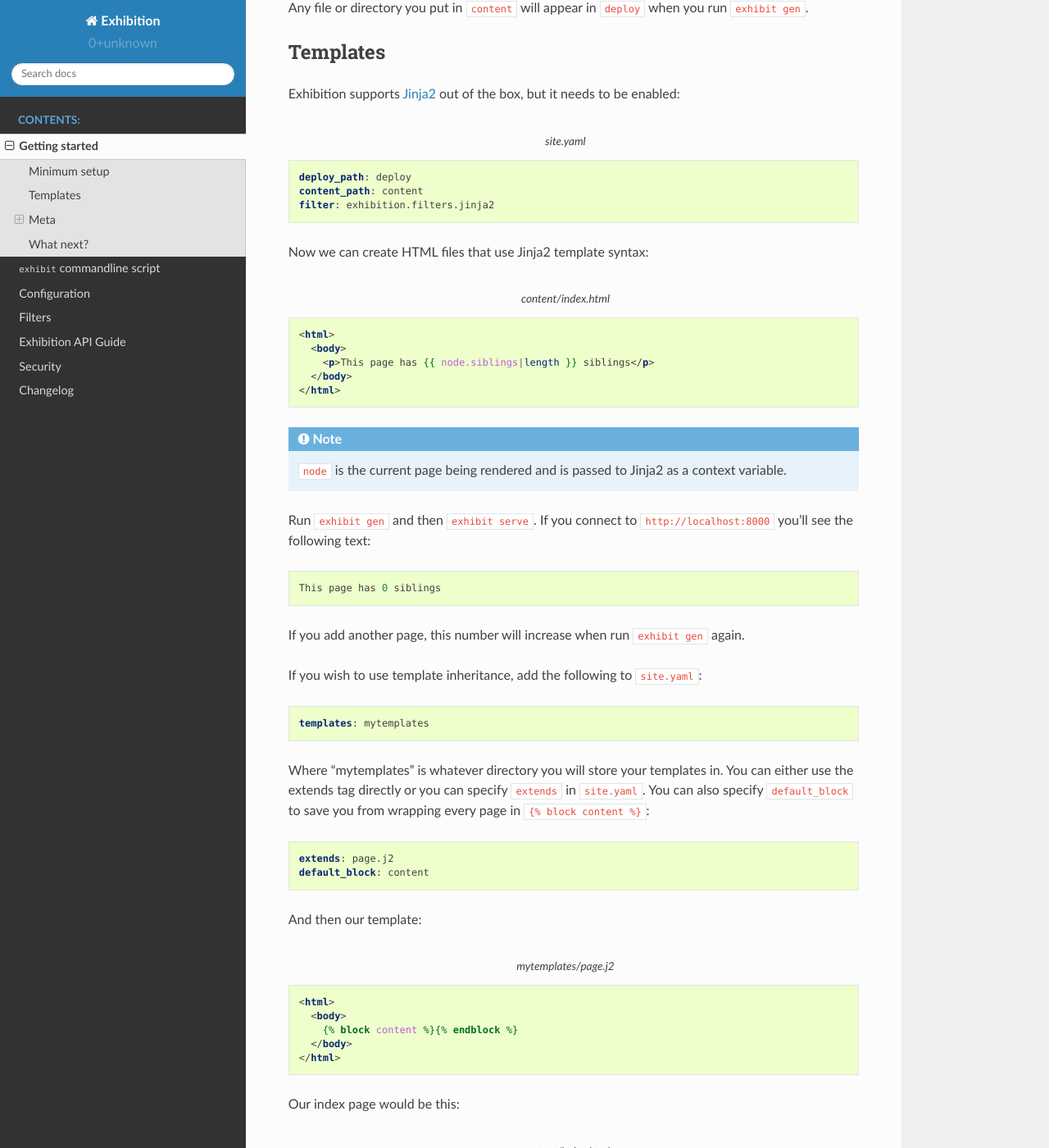
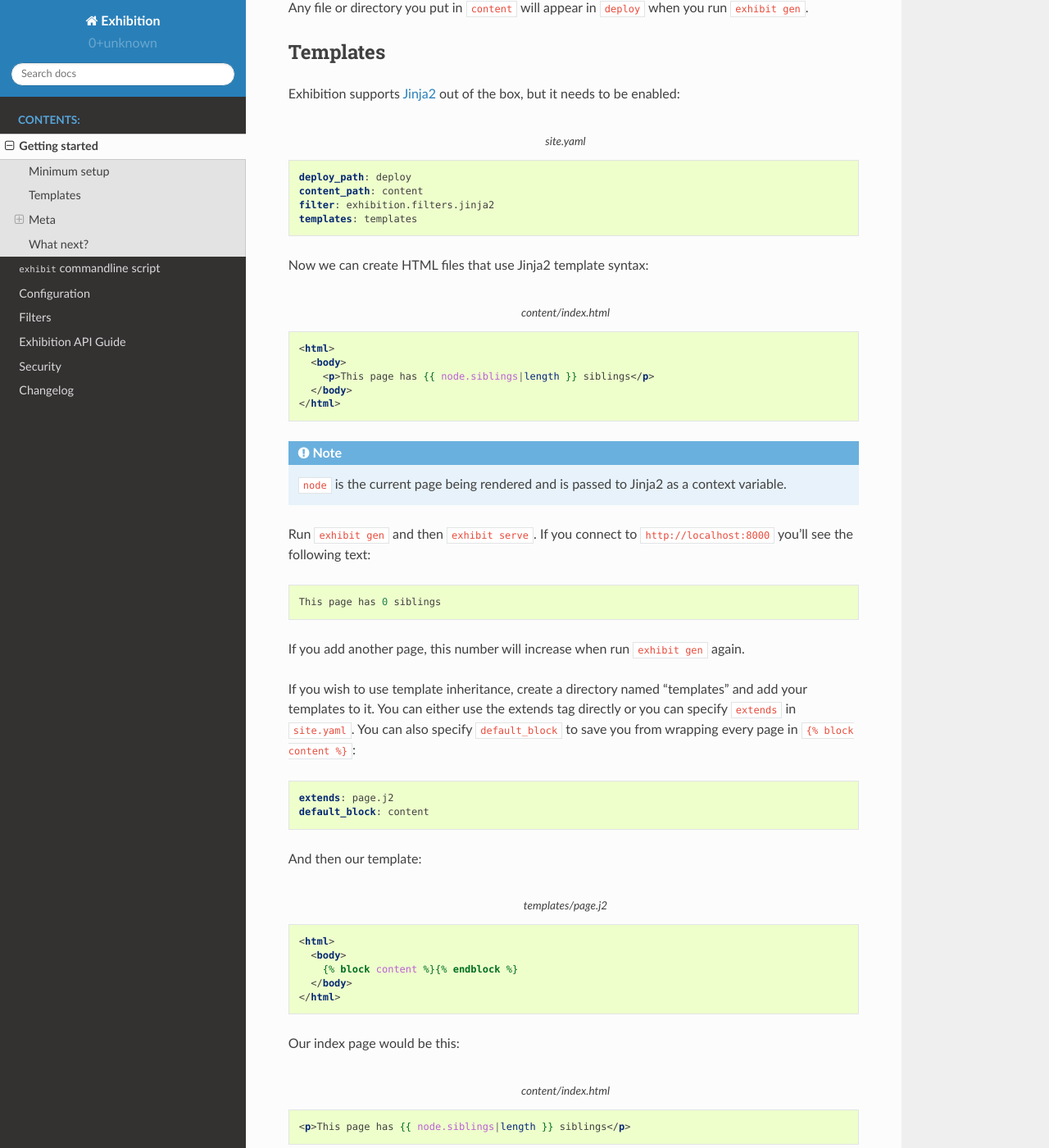
Before and after one commit to moggers87/exhibition, a Sphinx documentation site: the page built from docs/getting-started.rst, in a window 1280 px wide and 1400 px high, scrolled down 827 px. Shown: the whole window at 82% size. Built offline with Sphinx 7.4.7 and the Read the Docs theme 2.0.0, drawn with Linux system fonts in a browser that asks for light colours.

Commit message:
Fix missing meta variable for Jinja in Getting Started
Fixes #93

```diff
--- a/docs/getting-started.rst
+++ b/docs/getting-started.rst
@@ -48,6 +48,7 @@
    deploy_path: deploy
    content_path: content
    filter: exhibition.filters.jinja2
+   templates: templates
 
 Now we can create HTML files that use Jinja2 template syntax:
 
@@ -71,16 +72,11 @@
 
 If you add another page, this number will increase when run ``exhibit gen`` again.
 
-If you wish to use template inheritance, add the following to ``site.yaml``:
-
-.. code-block:: yaml
-
-   templates: mytemplates
-
-Where "mytemplates" is whatever directory you will store your templates in. You
-can either use the extends tag directly or you can specify ``extends`` in
-``site.yaml``. You can also specify ``default_block`` to save you from wrapping
-every page in ``{% block content %}``:
+If you wish to use template inheritance, create a directory named "templates"
+and add your templates to it. You can either use the extends tag directly or
+you can specify ``extends`` in ``site.yaml``. You can also specify
+``default_block`` to save you from wrapping every page in
+``{% block content %}``:
 
 .. code-block:: yaml
 
@@ -90,7 +86,7 @@
 And then our template:
 
 .. code-block:: html+jinja
-   :caption: mytemplates/page.j2
+   :caption: templates/page.j2
 
    <html>
      <body>
```
